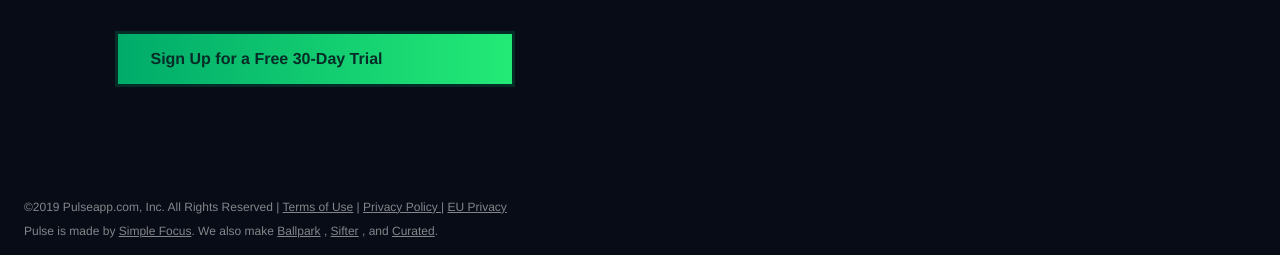
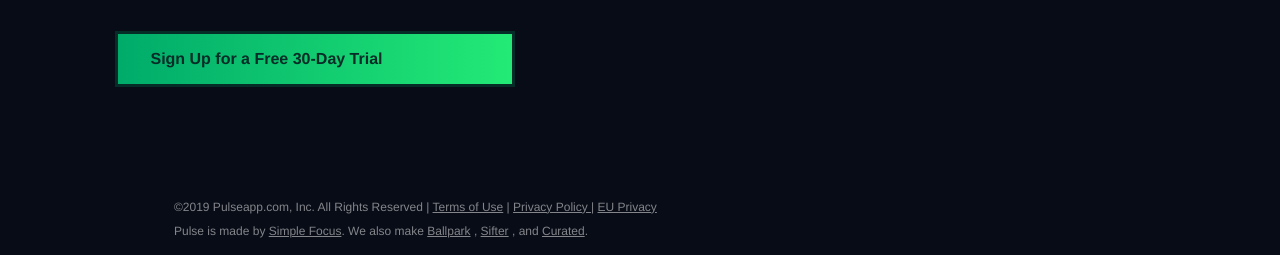
Before and after one commit to ecss03/WMD241_202220403, a plain HTML site: page src/w7/assignment/index.html in a window 1280 px wide. Shown: the part 3501-3756 px from the top of the page. Drawn offline with Linux system fonts and the light colour scheme.

Commit message:
HEJ_202220403_7주차 과제

```diff
--- a/src/w7/assignment/style.style.css
+++ b/src/w7/assignment/style.style.css
@@ -445,6 +445,6 @@ body {
   color: rgb(131, 133, 138);
   display: block;
   line-height: 24px;
+  margin-left: 150px;
   font-size: 12px;
-  margin: auto;
 }
```
